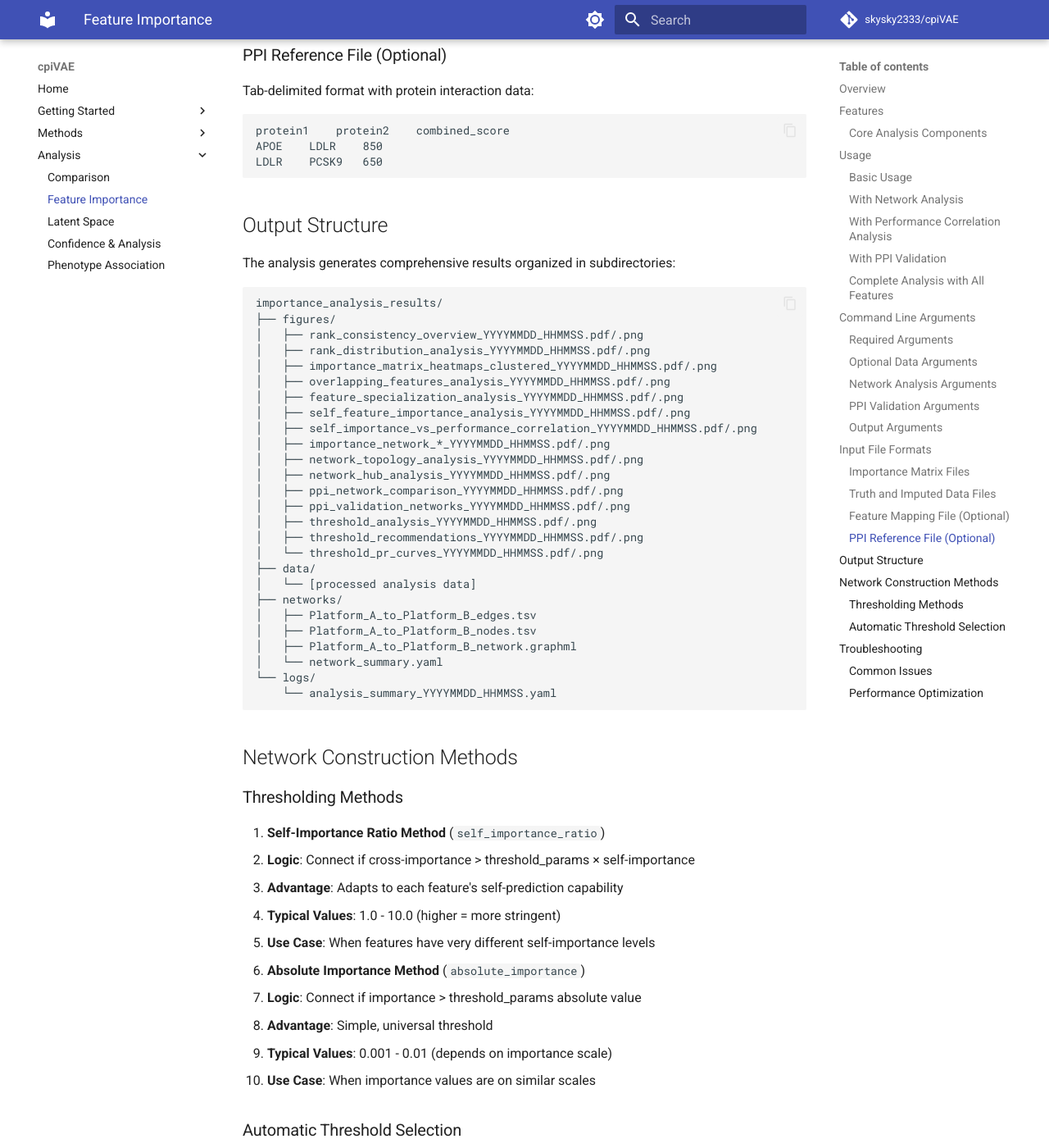
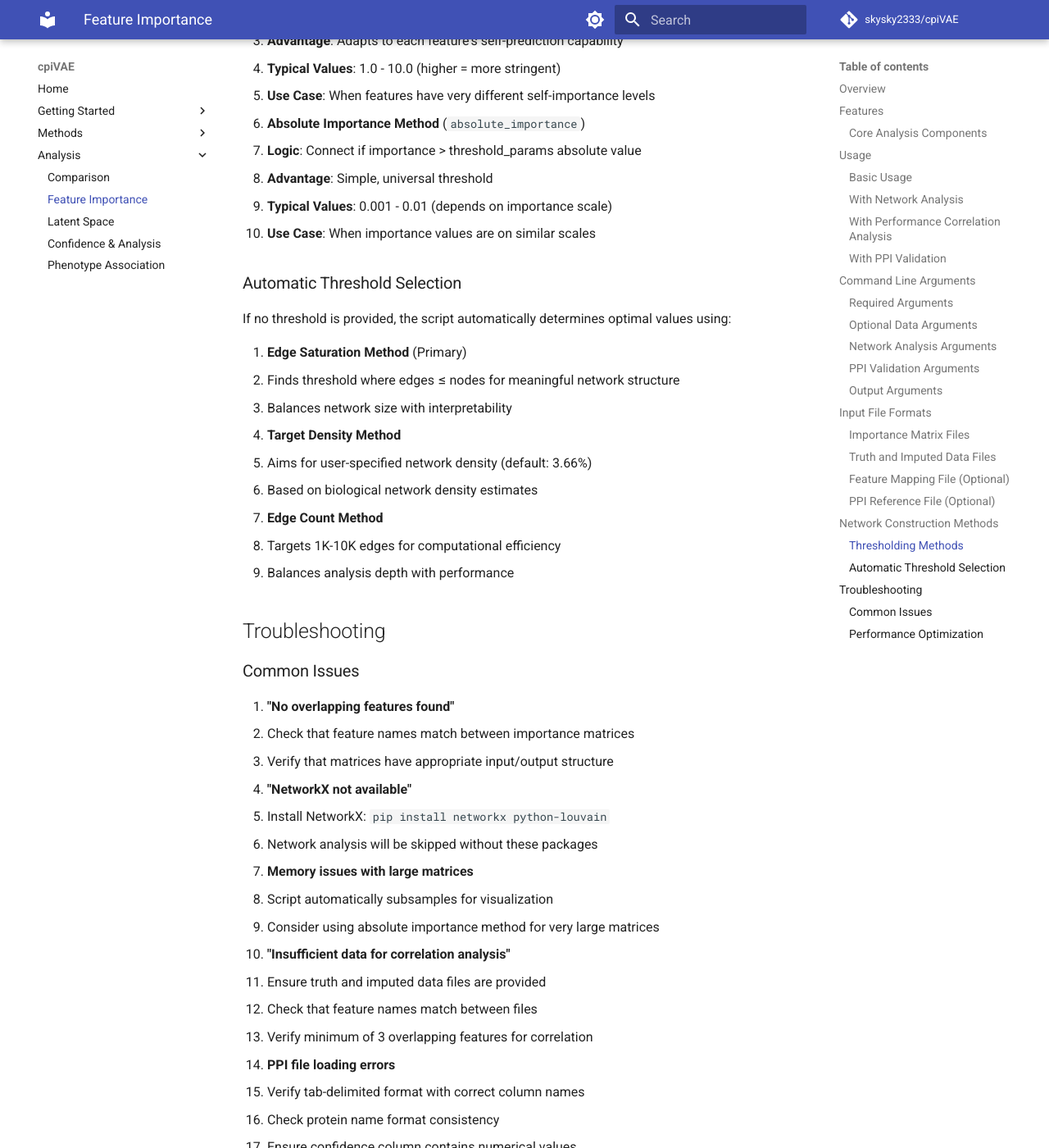
Before and after one commit to skysky2333/cpiVAE, an MkDocs documentation site: the page built from docs/feature_importance.md, in a window 1280 px wide and 1400 px high, scrolled down 4679 px. Shown: the whole window at 82% size. Built offline with MkDocs 1.6.1 and Material for MkDocs 9.7.7, drawn with Linux system fonts in a browser that asks for light colours; comment, search, counter and statistics services are not loaded; some of the changed text lies outside the part shown.

Commit message:
Refactor documentation by simplifying section headers and removing outdated output file structures across multiple files. Update algorithm details and analysis components for clarity and conciseness in baselines, comparison, feature importance, latent space, and quality control documentation.

````diff
--- a/docs/feature_importance.md
+++ b/docs/feature_importance.md
@@ -100,26 +100,6 @@ python scripts/feature_importance_analysis.py \
     --output_dir importance_analysis_results
 ```
 
-### Complete Analysis with All Features
-
-```bash
-python scripts/feature_importance_analysis.py \
-    --importance_a_to_b importance_a_to_b.csv \
-    --importance_b_to_a importance_b_to_a.csv \
-    --truth_a data/truth_platform_a.csv \
-    --truth_b data/truth_platform_b.csv \
-    --imp_a_m1 data/imputed_a_method1.csv \
-    --imp_b_m1 data/imputed_b_method1.csv \
-    --feature_mapping data/feature_mapping.csv \
-    --platform_a_name "Olink" \
-    --platform_b_name "SomaScan" \
-    --threshold_method absolute_importance \
-    --threshold_params 0.005 \
-    --ppi_reference data/string_ppi.txt \
-    --target_density 0.05 \
-    --output_dir importance_analysis_results
-```
-
 ## Command Line Arguments
 
 ### Required Arguments
@@ -188,39 +168,6 @@ Tab-delimited format with protein interaction data:
 protein1	protein2	combined_score
 APOE	LDLR	850
 LDLR	PCSK9	650
-```
-
-## Output Structure
-
-The analysis generates comprehensive results organized in subdirectories:
-
-```
-importance_analysis_results/
-├── figures/
-│   ├── rank_consistency_overview_YYYYMMDD_HHMMSS.pdf/.png
-│   ├── rank_distribution_analysis_YYYYMMDD_HHMMSS.pdf/.png
-│   ├── importance_matrix_heatmaps_clustered_YYYYMMDD_HHMMSS.pdf/.png
-│   ├── overlapping_features_analysis_YYYYMMDD_HHMMSS.pdf/.png
-│   ├── feature_specialization_analysis_YYYYMMDD_HHMMSS.pdf/.png
-│   ├── self_feature_importance_analysis_YYYYMMDD_HHMMSS.pdf/.png
-│   ├── self_importance_vs_performance_correlation_YYYYMMDD_HHMMSS.pdf/.png
-│   ├── importance_network_*_YYYYMMDD_HHMMSS.pdf/.png
-│   ├── network_topology_analysis_YYYYMMDD_HHMMSS.pdf/.png
-│   ├── network_hub_analysis_YYYYMMDD_HHMMSS.pdf/.png
-│   ├── ppi_network_comparison_YYYYMMDD_HHMMSS.pdf/.png
-│   ├── ppi_validation_networks_YYYYMMDD_HHMMSS.pdf/.png
-│   ├── threshold_analysis_YYYYMMDD_HHMMSS.pdf/.png
-│   ├── threshold_recommendations_YYYYMMDD_HHMMSS.pdf/.png
-│   └── threshold_pr_curves_YYYYMMDD_HHMMSS.pdf/.png
-├── data/
-│   └── [processed analysis data]
-├── networks/
-│   ├── Platform_A_to_Platform_B_edges.tsv
-│   ├── Platform_A_to_Platform_B_nodes.tsv
-│   ├── Platform_A_to_Platform_B_network.graphml
-│   └── network_summary.yaml
-└── logs/
-    └── analysis_summary_YYYYMMDD_HHMMSS.yaml
 ```
 
 ## Network Construction Methods
````
Also changed, not shown: other parts of docs/feature_importance.md (+1 -1 lines), docs/baselines.md (+1 -24 lines), docs/comparison.md (+2 -37 lines), docs/latent_space.md (+0 -20 lines), docs/quality_control.md (+0 -17 lines).
